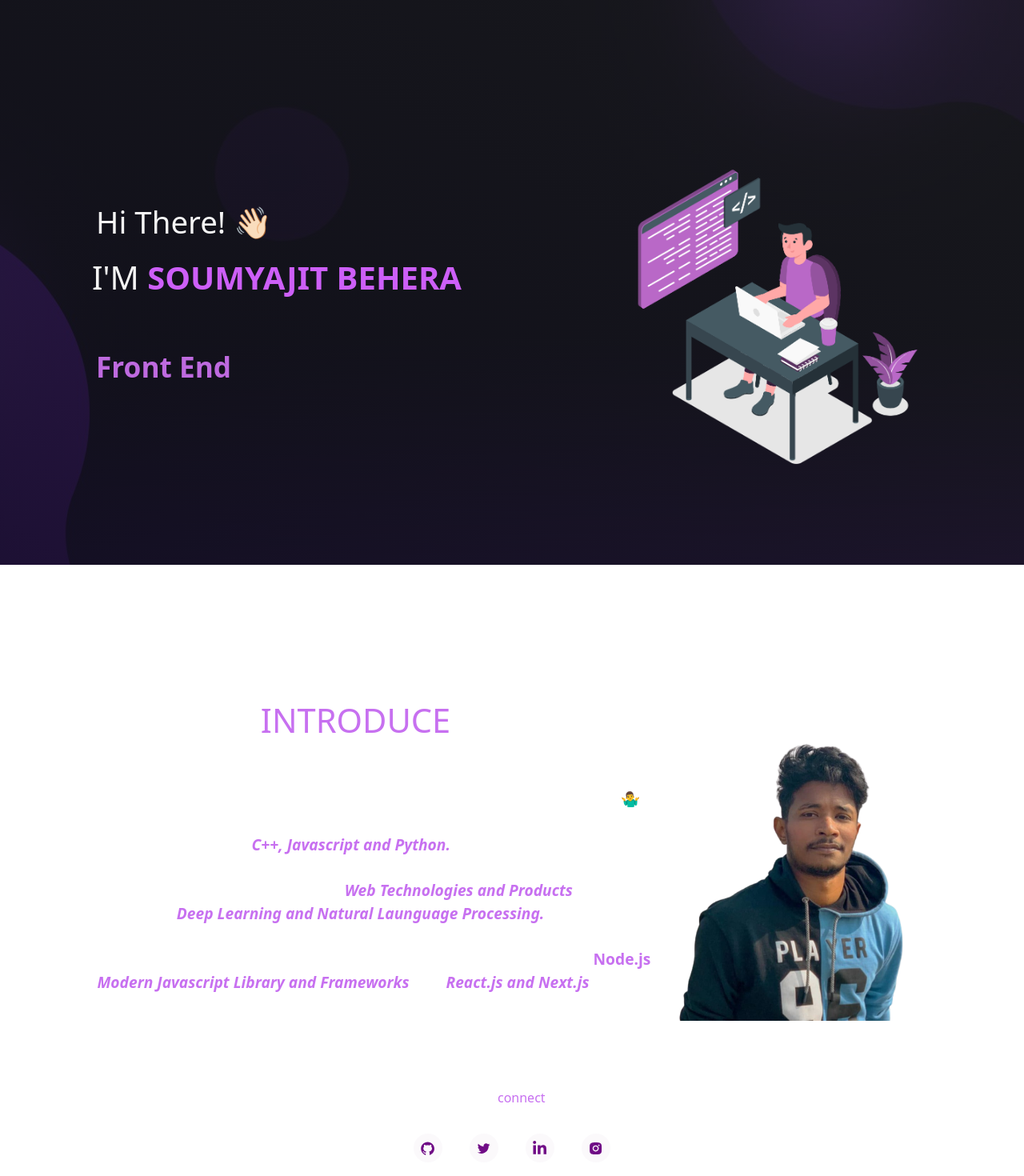
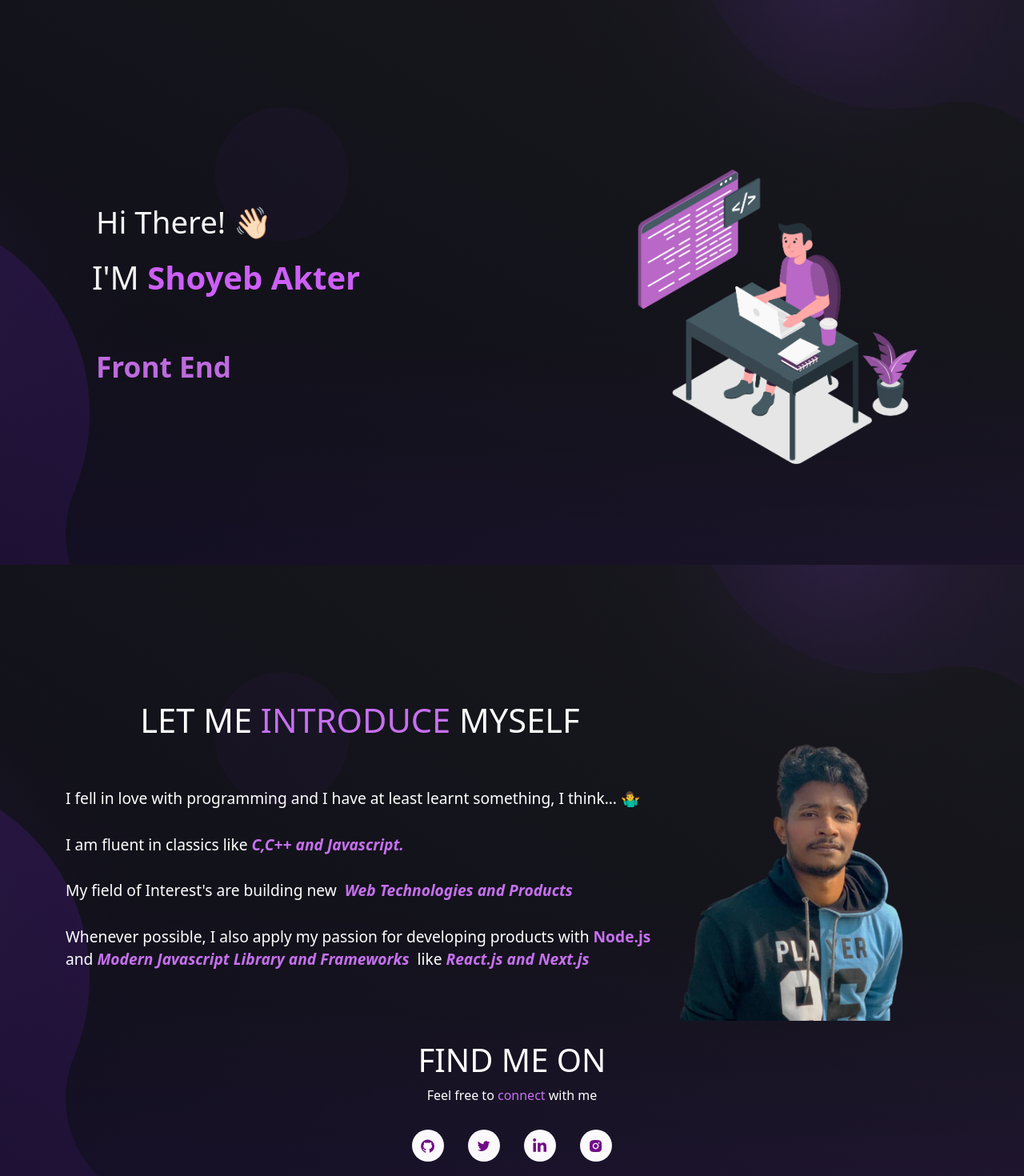
Before and after one commit to ShoyebAkter/my_portfolio, a React (Create React App) app: page / in a window 1280 px wide. Shown: the top 1470 px of the page at 80% size. Built offline with nearby package versions, Linux system fonts and the light colour scheme.

Commit message:
home page done

```diff
--- a/src/components/Home/Home.js
+++ b/src/components/Home/Home.js
@@ -23,7 +23,7 @@ function Home() {
 
               <h1 className="heading-name">
                 I'M
-                <strong className="main-name"> SOUMYAJIT BEHERA</strong>
+                <strong className="main-name"> Shoyeb Akter</strong>
               </h1>
 
               <div style={{ padding: 50, textAlign: "left" }}>
--- a/src/components/Home/Home2.js
+++ b/src/components/Home/Home2.js
@@ -11,7 +11,7 @@ import { FaLinkedinIn } from "react-icons/fa";
 
 function Home2() {
   return (
-    <Container fluid className="home-about-section" id="about">
+    <Container fluid className="home-section home-about-section" id="about">
       <Container>
         <Row>
           <Col md={8} className="home-about-description">
@@ -24,17 +24,13 @@ function Home2() {
               <br />
               <br />I am fluent in classics like
               <i>
-                <b className="purple"> C++, Javascript and Python. </b>
+                <b className="purple"> C,C++ and Javascript. </b>
               </i>
               <br />
               <br />
               My field of Interest's are building new &nbsp;
               <i>
-                <b className="purple">Web Technologies and Products </b> and
-                also in areas related to{" "}
-                <b className="purple">
-                  Deep Learning and Natural Launguage Processing.
-                </b>
+                <b className="purple">Web Technologies and Products </b>
               </i>
               <br />
               <br />
```
Also changed, not shown: src/components/assests/avatar.svg (added).
